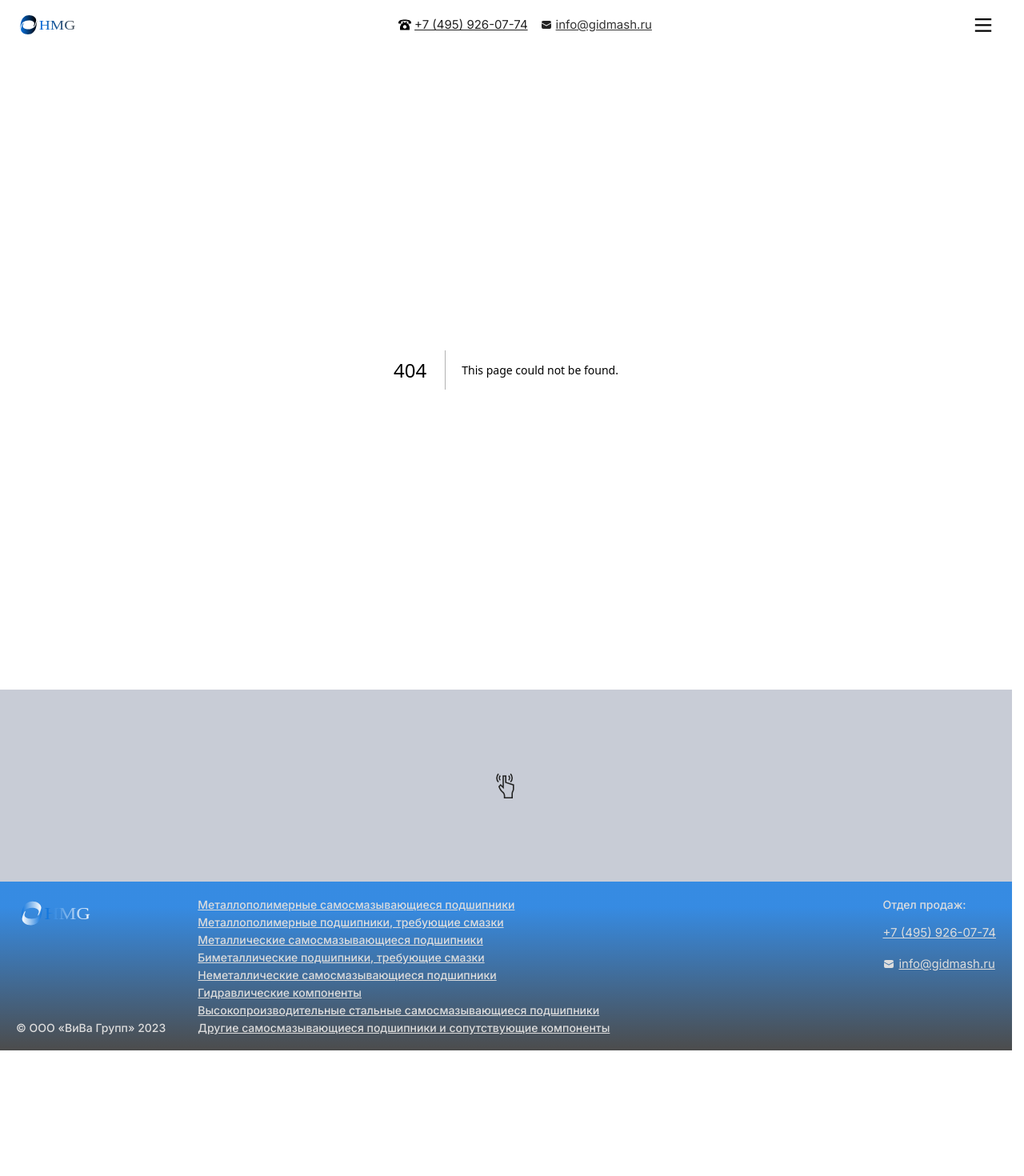
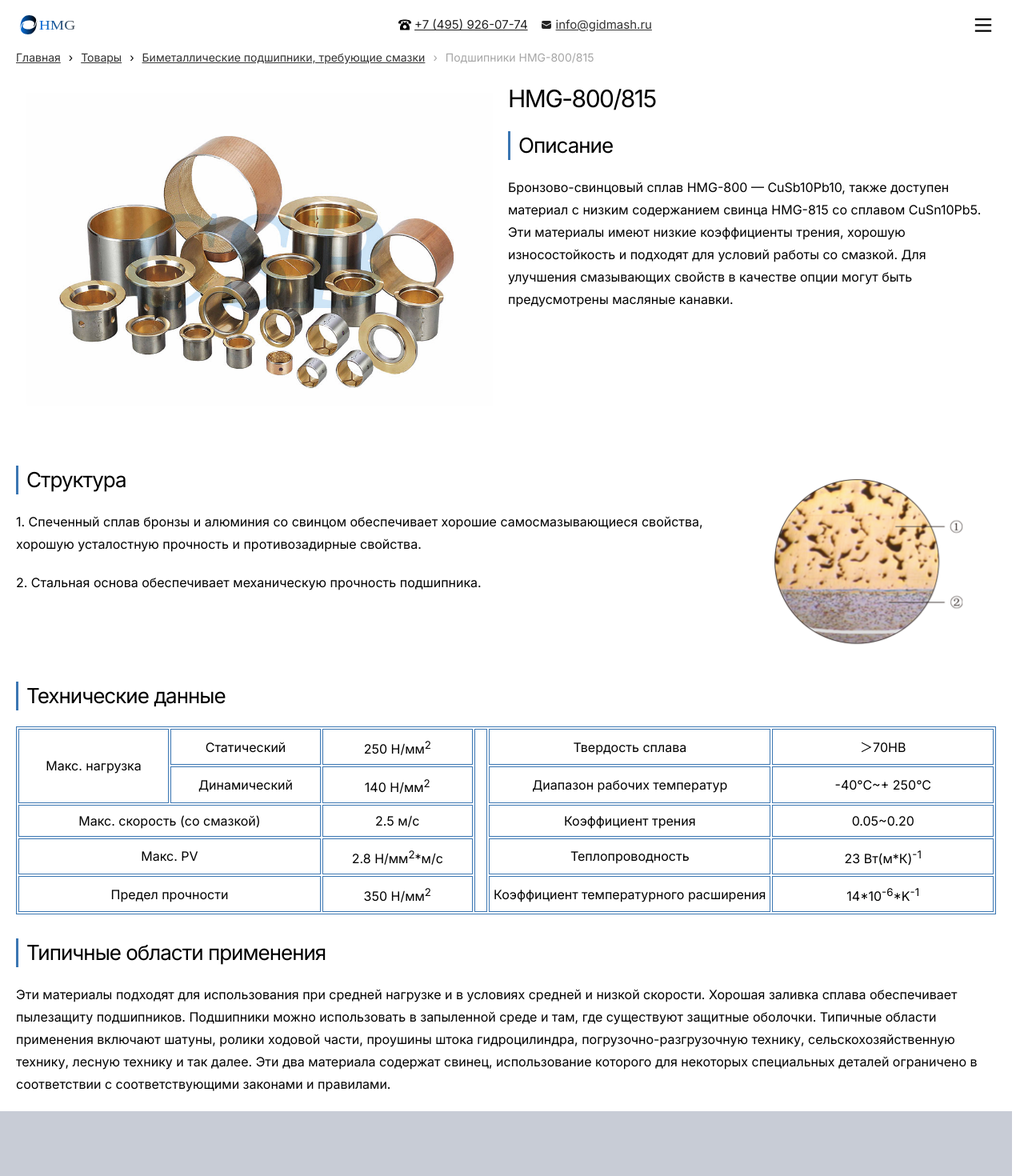
Before and after one commit to ArtemMazin/ViVa, a Next.js app: page /goods/products04/hmg-800 in a window 1280 px wide. Before the commit this address had no page. Shown: the top 1470 px of the page at 80% size. Before the commit the page ends 1313 px from the top, so only its background shows below. Built offline with nearby package versions, Linux system fonts and the light colour scheme.

Commit message:
feat: сделать страницу hmg-800/815

```diff
--- a/app/globals.css
+++ b/app/globals.css
@@ -14,6 +14,12 @@
   scrollbar-gutter: stable;
   text-rendering: optimizelegibility;
   text-size-adjust: 100%;
+}
+
+body {
+  display: flex;
+  min-height: 100vh;
+  flex-direction: column;
 }
 
 .container {
--- a/app/goods/products03/hmg-650GT/page.jsx
+++ b/app/goods/products03/hmg-650GT/page.jsx
@@ -50,7 +50,7 @@
           </Htag>
           <Ptag tag='p'>
             1. Твердые смазочные материалы, расположенные в соответствии с направлением движения подшипника для создания
-            смазочной пленки, улучшающей коэффициенты трения и износостойкость.{' '}
+            смазочной пленки, улучшающей коэффициенты трения и износостойкость.
           </Ptag>
           <Ptag tag='p'>
             2. Бронзовый сплав обеспечивает механическую прочность, улучшает ударопрочность и коррозионную стойкость.
--- /dev/null
+++ b/app/goods/products04/hmg-800/hmg800-815.module.css
@@ -0,0 +1,51 @@
+.section {
+  width: 100%;
+}
+
+.flex {
+  display: flex;
+  align-items: flex-start;
+  margin: 0 0 30px;
+  gap: 15px;
+}
+
+.scroll {
+  margin: 0 0 30px;
+  overflow-x: auto;
+}
+
+.table {
+  width: 100%;
+  border: 1px solid var(--color-bg-blue);
+  line-height: 28px;
+}
+
+.cell {
+  padding: 5px;
+  border: 1px solid var(--color-bg-blue);
+  text-align: center;
+  text-wrap: nowrap;
+}
+
+.image {
+  flex-shrink: 0;
+}
+
+@media (width <= 1096px) {
+  .image {
+    width: 450px;
+    height: 300px;
+  }
+}
+
+@media (width <= 768px) {
+  .flex {
+    flex-direction: column;
+  }
+
+  .image {
+    width: 100%;
+    height: 300px;
+    object-fit: cover;
+  }
+}
--- /dev/null
+++ b/app/goods/products04/hmg-800/page.jsx
@@ -0,0 +1,180 @@
+import Htag from '@/components/Htag/Htag';
+import Ptag from '@/components/Ptag/Ptag';
+import BreadCrumbs from '@/components/BreadCrumbs/BreadCrumbs';
+import { flex, table, cell, image, section, scroll } from './hmg800-815.module.css';
+import Image from 'next/image';
+import React from 'react';
+
+const page = () => {
+  return (
+    <main className={`${section} container`}>
+      <BreadCrumbs
+        currentLink='Подшипники HMG-800/815'
+        links={[
+          { href: 'https://vi-va.vercel.app/', name: 'Главнaя' },
+          { href: 'https://vi-va.vercel.app/goods', name: 'Товары' },
+          { href: 'https://vi-va.vercel.app/goods/products03', name: 'Биметаллические подшипники, требующие смазки' },
+        ]}
+      />
+      <section className={flex}>
+        <Image
+          src='/image/pages/hmg800-815/hmg800-815.jpg'
+          width={600}
+          height={450}
+          sizes='(max-width: 520px) 45vw, (max-width: 768px) 50vw, (max-width: 1280px) 25vw, 40vw'
+          priority={true}
+          alt='Подшипники HMG-800/815'
+          className={image}
+        />
+        <div>
+          <Htag tag='h1'>HMG-800/815</Htag>
+          <Htag
+            tag='h2'
+            border='left'>
+            Описание
+          </Htag>
+          <Ptag tag='p'>
+            Бронзово-свинцовый сплав HMG-800 — CuSb10Pb10, также доступен материал с низким содержанием свинца HMG-815
+            со сплавом CuSn10Pb5. Эти материалы имеют низкие коэффициенты трения, хорошую износостойкость и подходят для
+            условий работы со смазкой. Для улучшения смазывающих свойств в качестве опции могут быть предусмотрены
+            масляные канавки.
+          </Ptag>
+        </div>
+      </section>
+      <section className={flex}>
+        <div>
+          <Htag
+            tag='h2'
+            border='left'>
+            Структура
+          </Htag>
+          <Ptag tag='p'>
+            1. Спеченный сплав бронзы и алюминия со свинцом обеспечивает хорошие самосмазывающиеся свойства, хорошую
+            усталостную прочность и противозадирные свойства.
+          </Ptag>
+          <Ptag tag='p'>2. Стальная основа обеспечивает механическую прочность подшипника.</Ptag>
+        </div>
+
+        <Image
+          src='/image/pages/hmg800-815/hmg800-815structure.png'
+          width={300}
+          height={240}
+          sizes='(max-width: 520px) 45vw, (max-width: 768px) 30vw, 20vw'
+          priority={true}
+          alt='Структура материала HMG-800/815'
+        />
+      </section>
+      <section>
+        <Htag
+          tag='h2'
+          border='left'>
+          Технические данные
+        </Htag>
+        <div className={scroll}>
+          <table className={table}>
+            <tbody>
+              <tr>
+                <td
+                  rowSpan='2'
+                  style={{ width: '16%' }}
+                  className={cell}>
+                  Макс. нагрузка
+                </td>
+                <td
+                  style={{ width: '16%' }}
+                  className={cell}>
+                  Статический
+                </td>
+                <td
+                  style={{ width: '16%' }}
+                  className={cell}>
+                  250 Н/мм<sup>2</sup>
+                </td>
+                <td
+                  rowSpan='5'
+                  className={cell}>
+                  &nbsp;
+                </td>
+                <td
+                  style={{ width: '24%' }}
+                  className={cell}>
+                  Твердость сплава
+                </td>
+                <td
+                  style={{ width: '24%' }}
+                  className={cell}>
+                  ＞70HB
+                </td>
+              </tr>
+              <tr>
+                <td className={cell}>Динамический</td>
+                <td className={cell}>
+                  <span style={{ width: '16%' }}>
+                    140 Н/мм<sup>2</sup>
+                  </span>
+                </td>
+                <td className={cell}>Диапазон рабочих температур</td>
+                <td className={cell}>-40°C~+ 250°C</td>
+              </tr>
+              <tr>
+                <td
+                  colspan='2'
+                  className={cell}>
+                  Макс. скорость (со смазкой)
+                </td>
+                <td className={cell}>2.5 м/с</td>
+                <td className={cell}>Коэффициент трения</td>
+                <td className={cell}>0.05~0.20</td>
+              </tr>
+              <tr>
+                <td
+                  colspan='2'
+                  className={cell}>
+                  Макс. PV
+                </td>
+                <td className={cell}>
+                  2.8 Н/мм<sup>2</sup>*м/с
+                </td>
+                <td className={cell}>Теплопроводность</td>
+                <td className={cell}>
+                  23 Вт(м*К)<sup>-1</sup>
+                </td>
+              </tr>
+              <tr>
+                <td
+                  colspan='2'
+                  className={cell}>
+                  Предел прочности
+                </td>
+                <td className={cell}>
+                  350 Н/мм<sup>2</sup>
+                </td>
+                <td className={cell}>Коэффициент температурного расширения</td>
+                <td className={cell}>
+                  14*10<sup>-6</sup>*K<sup>-1</sup>
+                </td>
+              </tr>
+            </tbody>
+          </table>
+        </div>
+      </section>
+      <section>
+        <Htag
+          tag='h2'
+          border='left'>
+          Типичные области применения
+        </Htag>
+        <Ptag tag='p'>
+          Эти материалы подходят для использования при средней нагрузке и в условиях средней и низкой скорости. Хорошая
+          заливка сплава обеспечивает пылезащиту подшипников. Подшипники можно использовать в запыленной среде и там,
+          где существуют защитные оболочки. Типичные области применения включают шатуны, ролики ходовой части, проушины
+          штока гидроцилиндра, погрузочно-разгрузочную технику, сельскохозяйственную технику, лесную технику и так
+          далее. Эти два материала содержат свинец, использование которого для некоторых специальных деталей ограничено
+          в соответствии с соответствующими законами и правилами.
+        </Ptag>
+      </section>
+    </main>
+  );
+};
+
+export default page;
--- /dev/null
+++ b/app/search/FilteredCards/FilteredCards.module.css
@@ -0,0 +1,3 @@
+.text {
+  text-align: center;
+}
--- a/app/search/page.jsx
+++ b/app/search/page.jsx
@@ -1,5 +1,5 @@
 import React from 'react';
-import FilteredCards from './CardList/FilteredCards';
+import FilteredCards from './FilteredCards/FilteredCards';
 import BreadCrumbs from '@/components/BreadCrumbs/BreadCrumbs';
 import styles from './Search.module.css';
 import Htag from '@/components/Htag/Htag';
--- a/components/Search/Search.module.css
+++ b/components/Search/Search.module.css
@@ -5,7 +5,7 @@
 
 .input {
   width: 100%;
-  height: 40px;
+  height: 35px;
   padding: 5px 12px;
   border: none;
   border-radius: 5px;
@@ -20,7 +20,7 @@
 
 .button {
   position: absolute;
-  top: 4px;
+  top: 2px;
   right: 8px;
   width: 30px;
   height: 30px;
--- a/components/footer/footer.module.css
+++ b/components/footer/footer.module.css
@@ -1,3 +1,7 @@
+.footer {
+  margin-top: auto;
+}
+
 .contentContainer {
   background: var(--color-gradient);
 }
```
Also changed, not shown: app/search/FilteredCards/FilteredCards.jsx (renamed from app/search/CardList/FilteredCards.jsx, +15 -1 lines), app/search/CardList/FilteredCards.module.css (deleted), public/image/pages/hmg800-815/hmg800-815.jpg (added), public/image/pages/hmg800-815/hmg800-815structure.png (added).
